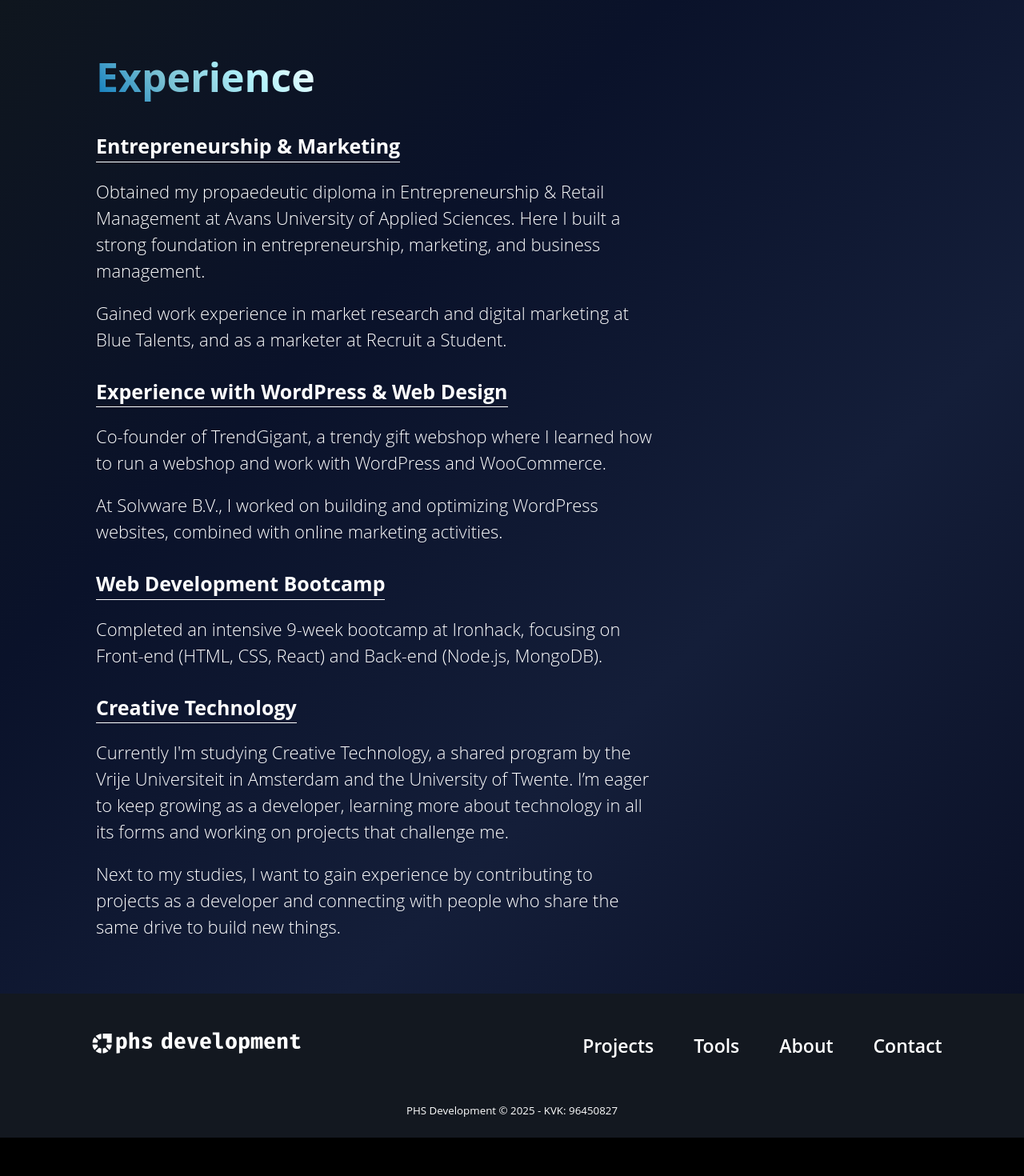
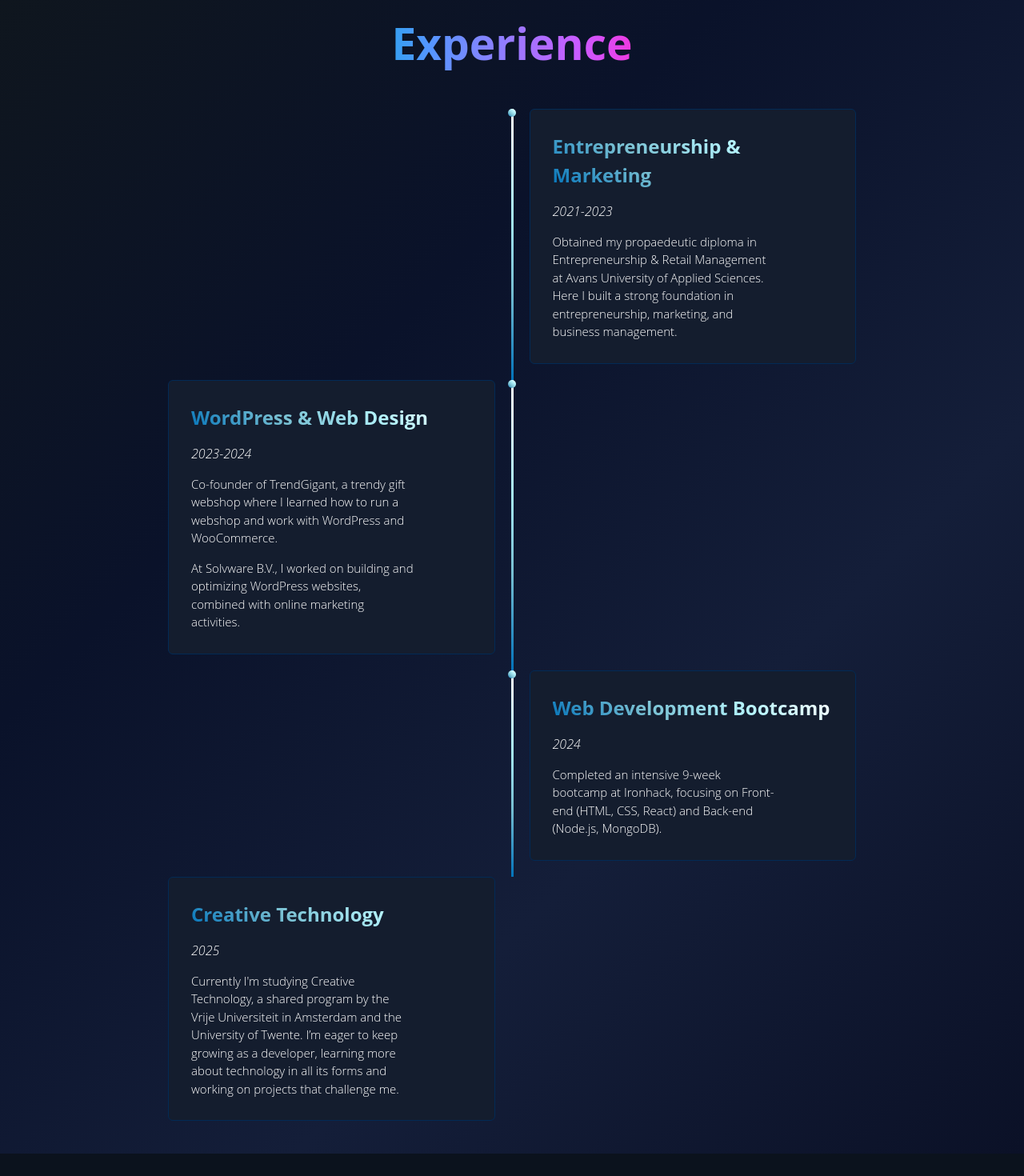
Before and after one commit to phsworks/portfolio-react, a React (Vite) app: page /aboutme in a window 1280 px wide. Shown: the part 760-2230 px from the top of the page at 80% size. Before the commit the page ends 2182 px from the top, so only its background shows below. Built offline with nearby package versions, Linux system fonts and the light colour scheme.

Commit message:
timeline design experience and new styling headers + extra adjustments to look and feel

```diff
--- a/src/App.css
+++ b/src/App.css
@@ -1,5 +1,5 @@
 body {
   font-family: "Open Sans", sans-serif;
   overflow-x: hidden !important;
-
+k
 }
--- a/src/Components/Footer.css
+++ b/src/Components/Footer.css
@@ -6,7 +6,8 @@
   align-items: center;
   gap: 30px;
   height: 200px;
-  background-color: #131820;
+  background-color: #0b121d;
+
 
   small {
     font-weight: 400;
@@ -91,7 +92,7 @@
 @media (min-width: 1100px) {
   .footer-container {
     padding-top: 20px;
-    gap: 50px;
+    gap: 40px;
   }
 
   .logo-footer {
@@ -109,7 +110,7 @@
     flex-direction: row;
     justify-content: space-between;
     align-items: center;
-    width: 84vw;
+    width: 82vw;
     gap: 30px;
   }
 
--- a/src/Components/Hero.jsx
+++ b/src/Components/Hero.jsx
@@ -29,8 +29,8 @@
         <div className="personal-info">
           <div className="intro">
             <span className="iam">{t("iamPietHein")}</span>
-            <h1>
-              Full-Stack <br></br>Developer
+            <h1 className="title">
+              Creative <br></br> Developer
             </h1>
           </div>
 
--- a/src/Components/Skills.css
+++ b/src/Components/Skills.css
@@ -104,9 +104,9 @@
 
   .all-skills {
     grid-template-columns: repeat(5, 1fr);
-    grid-column-gap: 10px;
-    padding-left: 40px;
-    padding-right: 40px;
+    grid-column-gap: 5px;
+    padding-left: 60px;
+    padding-right: 60px;
   }
   .skills {
     height: 900px;
--- a/src/i18n.js
+++ b/src/i18n.js
@@ -30,9 +30,7 @@
           entrepeneurship: "Ondernemerschap & Marketing",
           propaedeuticDiploma:
             "Propedeuse Ondernemerschap & Retail Management behaald aan Avans Hogeschool. Hier legde ik de basis in ondernemerschap, marketing en bedrijfsvoering.",
-          internshipExperience:
-            "Werkervaring opgedaan in marktonderzoek en digitale marketing bij Blue Talents en als marketeer bij Recruit a Student.",
-          wordpress: "Ervaring met WordPress & Webdesign",
+          wordpress: "WordPress & Webdesign",
           trendGigant:
             "Mede-oprichter van TrendGigant, een trendy cadeautjes webshop waar ik leerde om een webshop te runnen en te werken met Wordpress en Woocommerce",
           solvware:
@@ -42,7 +40,6 @@
           create: "Creative Technology",
           creativeTech:
             "Op dit moment studeer ik Creative Technology, een gezamenlijke opleiding van de Vrije Universiteit in Amsterdam en de Universiteit Twente. Ik wil mezelf tijdens deze opleiding blijven ontwikkelen als developer, meer leren over alle vormen van technologie en werken aan projecten die me uitdagen. ",
-          future:"Naast mijn studie wil ik graag ervaring opdoen door mee te werken aan mooie projecten en wil ik mensen ontmoeten die dezelfde drive hebben om nieuwe dingen te bouwen.",
           iamPietHein: "Ik ben Piet-Hein,",
           personalStatement:
             "Gefocust op het bouwen van moderne, schaalbare websites en applicaties met creativiteit, gebruiksvriendelijkheid en een duidelijk doel",
@@ -69,14 +66,12 @@
           mywholelife:
             "I’ve always been passionate about technology and software. While studying Entrepreneurship & Retail Management, I realized I wanted to fully focus on this field. So I decided to stop that program and, after completing a full-stack development bootcamp, I’m now driven to become an even better developer.",
           interestedin:
-            "I enjoy working on projects that improve daily life—whether it's websites, web apps, games, or other creative projects. I combine technical knowledge with a keen eye for design and usability.",
+            "I enjoy working on projects that improve daily life whether it's websites, web apps, games, or other creative projects. I combine technical knowledge with a keen eye for design and usability.",
           experience: "Experience",
           entrepeneurship: "Entrepreneurship & Marketing",
           propaedeuticDiploma:
             "Obtained my propaedeutic diploma in Entrepreneurship & Retail Management at Avans University of Applied Sciences. Here I built a strong foundation in entrepreneurship, marketing, and business management.",
-          internshipExperience:
-            "Gained work experience in market research and digital marketing at Blue Talents, and as a marketer at Recruit a Student.",
-          wordpress: "Experience with WordPress & Web Design",
+          wordpress: "WordPress & Web Design",
           trendGigant:
             "Co-founder of TrendGigant, a trendy gift webshop where I learned how to run a webshop and work with WordPress and WooCommerce.",
           solvware:
@@ -86,8 +81,6 @@
           create: "Creative Technology",
           creativeTech:
             "Currently I'm studying Creative Technology, a shared program by the Vrije Universiteit in Amsterdam and the University of Twente. I’m eager to keep growing as a developer, learning more about technology in all its forms and working on projects that challenge me. ",
-          future:
-            "Next to my studies, I want to gain experience by contributing to projects as a developer and connecting with people who share the same drive to build new things.",
           iamPietHein: "I’m Piet-Hein,",
           personalStatement:
             "Focused on building modern, scalable websites and applications with creativity, usability, and a clear purpose.",
--- a/src/index.css
+++ b/src/index.css
@@ -13,7 +13,7 @@
   line-height: 1.5;
   background-color: #000000;
 
-  --dark--gradient: linear-gradient(135deg, #1b2129, #1e243a, #0e162c, #0b122c);
+  --dark--gradient: linear-gradient(135deg, #171b1f, #161a2b, #0e162c, #0b122c);
   --light--gradient: linear-gradient(135deg, #0f161e, #0a122a, #141e39, #0b1127);
   --small--gradient: linear-gradient(50deg, #0B0D10, #12182a, #141e39, #0b1127);
 
@@ -24,16 +24,34 @@
   --accent: #77bfd2;
 }
 
-h1 {
-  font-size: 34px;
-  background-image: linear-gradient(40deg, #0072ba, #77bfd2, #b3f2fb, #ffffff);
+h1, h2
+   {
+  /* apply variable changes over time */
+  animation: gradient-change 2s linear infinite alternate;
+
+  background: linear-gradient(
+    /*
+      in oklch produces more vibrant gradient results
+      learn more https://developer.chrome.com/docs/css-ui/access-colors-spaces#color_interpolation
+    */
+    to right in oklch,
+    /* use the variables in a gradient (or wherever!) */
+    var(--＠color-1),
+    var(--＠color-2)
+  );
+
+  /* old browser support */
+  -webkit-background-clip: text;
+  -webkit-text-fill-color: transparent;
+
+  /* modern browser version */
   background-clip: text;
-  -webkit-text-fill-color: transparent;
+  color: transparent;
 }
+
 
 h2 {
   font-size: 32px;
-  background-image: linear-gradient(45deg, #0072ba, #77bfd2, #b3f2fb, #ffffff);
   background-clip: text;
   -webkit-text-fill-color: transparent;
 }
@@ -162,15 +180,34 @@
     font-size: 22px;
   }
 
-   h1 {
-    font-size: 50px;
-  }
+
 
   h2 {
-    font-size: 50px;
+    font-size: 55px;
   }
 
   h3 {
     font-size: 34px;
   }
 }
+
+
+@property --＠color-1 {
+  syntax: "<color>";
+  inherits: false;
+  initial-value: hsl(98 100% 62%);
+}
+
+@property --＠color-2 {
+  syntax: "<color>";
+  inherits: false;
+  initial-value: hsl(204 100% 59%);
+}
+
+/* keyframes that change the color variable */
+@keyframes gradient-change {
+  to {
+    --＠color-1: hsl(210 100% 59%);
+    --＠color-2: hsl(310 100% 59%);
+  }
+}
--- a/src/pages/AboutPage.css
+++ b/src/pages/AboutPage.css
@@ -1,4 +1,4 @@
-.about-intro, .my-story {
+.about-intro, .experience-section {
   height: 1150px;
   padding-left: 30px;
   background: var(--light--gradient);
@@ -6,7 +6,7 @@
   justify-content: center;
   align-items: flex-start;
   flex-direction: column;
-  padding-top: 30px;
+  padding-top: 50px;
   gap: 40px;
 
   h1 {
@@ -14,7 +14,23 @@
   }
 
 
-  img {
+    h4 {
+      font-size: 24px;
+
+    }
+
+    p {
+      width: 280px;
+
+
+    }
+
+
+
+}
+
+.diploma {
+
       width: 200px;
       border-radius: 38px;
       border: 2px solid #77bed23e;
@@ -23,49 +39,12 @@
       box-shadow: rgba(61, 61, 61, 0.2) 0px 8px 24px;
       animation: fadeIn 5s;
     }
-    img:hover {
+.diploma:hover {
       transition-duration: 300ms;
       border: 2px solid #77bed2;
-    }
-    h4 {
-      font-size: 24px;
-
-    }
-
-    p {
-      width: 280px;
-
-    }
+}
 
 
-
-}
-
-.my-story {
-  height: 1750px;
-  display: flex;
-  justify-content: center;
-  align-items: flex-start;
-  flex-direction: column;
-  gap: 30px;
-  padding-bottom: 30px;
-
-
-  article {
-    width: 290px;
-    display: flex;
-    justify-content: center;
-    align-items: flex-start;
-    flex-direction: column;
-    gap: 20px;
-
-
-    h3 {
-      font-size: 25px;
-      border-bottom: 1px solid white;
-    }
-  }
-}
 
 
 
@@ -88,21 +67,8 @@
     }
   }
 
-  .my-story {
-    height: 1050px;
-    padding-left: 80px;
-    background-position: left;
 
-    article {
-      width: 60vw;
-    }
-
-    p {
-    width: 700px;
-  }
-  }
 }
-
 
 
 @media (min-width: 1100px) {
@@ -110,32 +76,19 @@
     flex-direction: row;
     height: 94vh;
     justify-content: space-evenly;
-    padding-top: 120px;
+    padding-top: 140px;
     gap: 10px;
     padding-right: 50px;
 
 
     img {
-      width: 380px;
+      width: 350px;
     }
 
     p {
       width: 550px;
       margin-right: 200px;
     }
-  }
-
-  .my-story {
-    height: 1250px;
-    padding-left: 120px;
-
-    article {
-      width: 60vw;
-    }
-
-    p {
-    width: 700px;
-  }
   }
 
 
@@ -145,3 +98,97 @@
   0% { opacity: 0;}
   100% { opacity: 1;}
 }
+
+.experience-section {
+  display: flex;
+  flex-direction: column;
+  align-items: center;
+  justify-content: center;
+  background-color: var(--light--gradient);
+  min-height: 100vh;
+  padding: 100px 0;
+  height: 1450px;
+
+  h3 {
+    background-image: linear-gradient(40deg, #0072ba, #77bfd2, #b3f2fb, #ffffff);
+    background-clip: text;
+    -webkit-text-fill-color: transparent;
+    font-size: 24px;
+
+  }
+
+  p {
+    font-size: 15px;
+  }
+
+
+
+}
+
+.design {
+  display: flex;
+  align-items: center;
+  justify-content: center;
+}
+
+.timeline {
+  width: 90%;
+  height: auto;
+  max-width: 900px;
+  margin: 0 auto;
+  display: flex;
+  flex-direction: column;
+}
+
+.timeline-content {
+  padding: 20px;
+  background: rgb(20, 29, 46);
+  border: 1px solid rgb(2, 42, 85);
+  border-radius: 38px;
+  color: white;
+  padding: 1.75rem;
+  transition: 0.4s ease;
+  overflow-wrap: break-word !important;
+  margin: 1rem;
+  margin-bottom: 20px;
+  border-radius: 6px;
+  display: flex;
+  flex-direction: column;
+  gap: 15px;
+}
+
+.timeline-content:hover {
+  border: 1px solid var(--accent);
+}
+
+
+.timeline-component {
+  margin: 0px 20px 20px 20px;
+}
+
+@media screen and (min-width: 768px) {
+  .timeline {
+    display: grid;
+    grid-template-columns: 1fr 3px 1fr;
+  }
+  .timeline-middle {
+    position: relative;
+    background-image: linear-gradient(40deg, #0072ba, #77bfd2, #b3f2fb, #ffffff);
+    width: 3px;
+    height: 100%;
+  }
+  .main-middle {
+    opacity: 0;
+  }
+  .timeline-circle {
+    position: absolute;
+    top: 0;
+    left: 50%;
+    width: 10px;
+    height: 10px;
+    border-radius: 50%;
+    background-image: linear-gradient(40deg, #0072ba, #77bfd2, #b3f2fb, #ffffff);
+    -webkit-transform: translateX(-50%);
+            transform: translateX(-50%);
+  }
+}
--- a/src/pages/AboutPage.jsx
+++ b/src/pages/AboutPage.jsx
@@ -3,6 +3,7 @@
 import { useState, useEffect } from "react";
 import scrollUpArrow from "../assets/arrowUp.svg";
 import { useTranslation } from "react-i18next";
+import timeline from "../assets/Timeline.webp"
 
 function AboutPage() {
   const [isVisible, setIsVisible] = useState(false);
@@ -47,6 +48,7 @@
         </div>
         <div className="about-picture">
           <img
+            className="diploma"
             width={230}
             src={diploma}
             alt="piet-diploma"
@@ -54,28 +56,46 @@
           />
         </div>
       </div>
-      <div className="my-story">
+
+      <section class="experience-section">
         <h2>{t("experience")}</h2>
-        <article>
-          <h3>{t("entrepeneurship")}</h3>
+        <div class="timeline">
+          <div class="timeline-empty"></div>
+          <div class="timeline-middle">
+            <div class="timeline-circle"></div>
+          </div>
+          <div class="timeline-component timeline-content">
+            <h3> {t("entrepeneurship")}</h3>
+            <i>2021-2023</i>
             <p>{t("propaedeuticDiploma")}</p>
-          <p>{t("internshipExperience")}</p>
-        </article>
-        <article>
-          <h3>{t("wordpress")}</h3>
+          </div>
+          <div class="timeline-component timeline-content">
+            <h3> {t("wordpress")}</h3>
+            <i>2023-2024</i>
             <p>{t("trendGigant")}</p>
             <p>{t("solvware")}</p>
-        </article>
-        <article>
+          </div>
+          <div class="timeline-middle">
+            <div class="timeline-circle"></div>
+          </div>
+          <div class="timeline-empty"></div>
+          <div class="timeline-empty"></div>
+          <div class="timeline-middle">
+            <div class="timeline-circle"></div>
+          </div>
+          <div class="timeline-component timeline-content">
             <h3> Web Development Bootcamp</h3>
+            <i>2024</i>
             <p>{t("ironhack")}</p>
-        </article>
-        <article>
-          <h3>{t("create")}</h3>
+          </div>
+
+          <div class="timeline-component timeline-content">
+            <h3> {t("create")}</h3>
+            <i>2025</i>
             <p>{t("creativeTech")}</p>
-          <p>{t("future")}</p>
-        </article>
           </div>
+        </div>
+      </section>
     </div>
   );
 }
--- a/src/pages/HomePage.css
+++ b/src/pages/HomePage.css
@@ -43,7 +43,7 @@
   }
 }
 
-@media (min-width: 600px) and (max-width: 1100px) {
+@media (min-width: 700px) and (max-width: 1100px) {
   #projects-section {
     padding-top: 90px;
     padding-bottom: 90px;
--- a/src/pages/ProjectDetailsPage.css
+++ b/src/pages/ProjectDetailsPage.css
@@ -99,7 +99,7 @@
 
 }
 
-@media (min-width: 600px) and (max-width: 1100px) {
+@media (min-width: 700px) and (max-width: 1100px) {
   .project-container {
     align-items: flex-start;
     padding-left: 8.5vw;
```
Also changed, not shown: src/Components/Hero.css (+20 -8 lines), src/Components/Navbar.css (+9 -7 lines), src/assets/Timeline.webp (added). Lines whose indentation alone changed are shown as unchanged.
